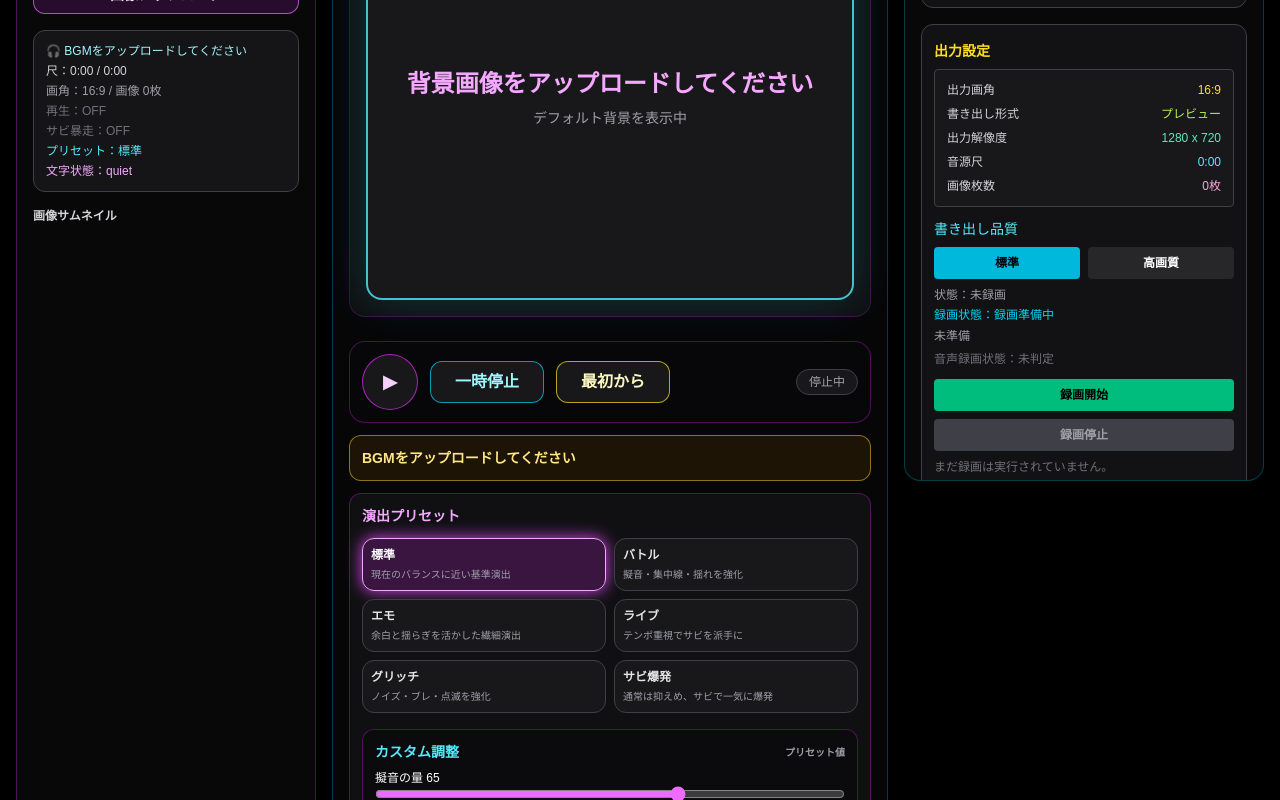
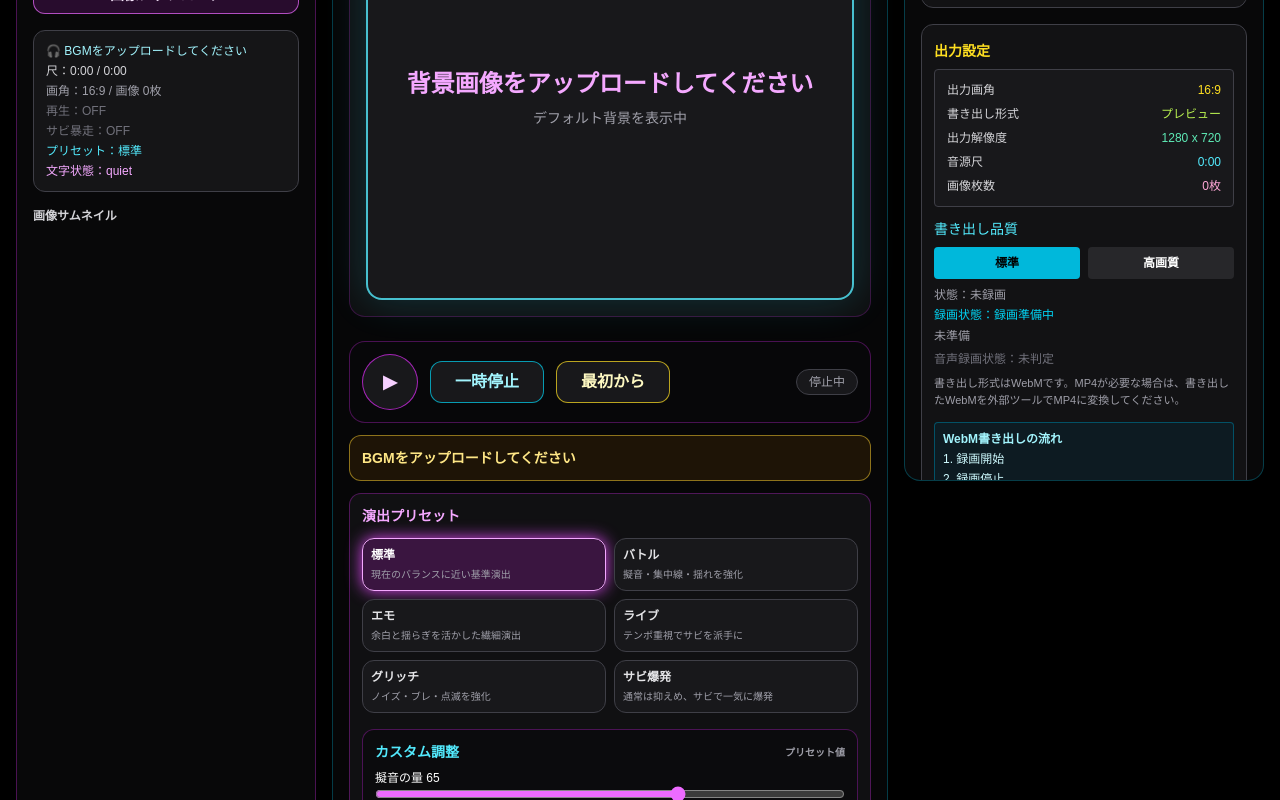
Before and after one commit to utugorou/manga-mv-engine, a Next.js app: page / in a window 1280 px wide. Shown: the part 516-1316 px from the top of the page. Built offline with nearby package versions, Linux system fonts and the light colour scheme.

Commit message:
Refine export UI flow for WebM-first workflow

```diff
--- a/src/components/ExportPanel.tsx
+++ b/src/components/ExportPanel.tsx
@@ -133,6 +133,18 @@ export default function ExportPanel({
             ? "未対応のため映像のみ"
             : "未判定"}
       </p>
+      <p className="text-[11px] text-zinc-400 mt-2 leading-relaxed">
+        書き出し形式はWebMです。MP4が必要な場合は、書き出したWebMを外部ツールでMP4に変換してください。
+      </p>
+
+      <div className="mt-3 rounded border border-cyan-800/80 bg-cyan-950/30 p-2">
+        <p className="text-xs text-cyan-200 font-bold">WebM書き出しの流れ</p>
+        <ol className="mt-1 list-decimal list-inside text-xs text-cyan-100 space-y-1">
+          <li>録画開始</li>
+          <li>録画停止</li>
+          <li>WebMをダウンロード</li>
+        </ol>
+      </div>
 
       <div className="grid grid-cols-1 gap-2 mt-3">
         <button
@@ -140,7 +152,7 @@ export default function ExportPanel({
           disabled={isRecordingNow}
           className="p-2 rounded text-xs font-bold bg-emerald-500 hover:bg-emerald-400 disabled:bg-zinc-700 disabled:text-zinc-400 text-black"
         >
-          {exportStatus === "finished" ? "もう一度録画する" : "録画開始"}
+          1. {exportStatus === "finished" ? "もう一度録画する" : "録画開始"}
         </button>
       </div>
 
@@ -150,7 +162,7 @@ export default function ExportPanel({
           disabled={!isRecording}
           className="p-2 rounded text-xs font-bold bg-rose-500 hover:bg-rose-400 disabled:bg-zinc-700 disabled:text-zinc-400 text-white"
         >
-          録画停止
+          2. 録画停止
         </button>
       </div>
 
@@ -173,7 +185,7 @@ export default function ExportPanel({
             download="manga-mv-export.webm"
             className="inline-block text-lime-300 underline"
           >
-            WebMをダウンロード
+            3. WebMをダウンロード
           </a>
           <p className="text-zinc-400">ファイル名：manga-mv-export.webm</p>
         </div>
```
